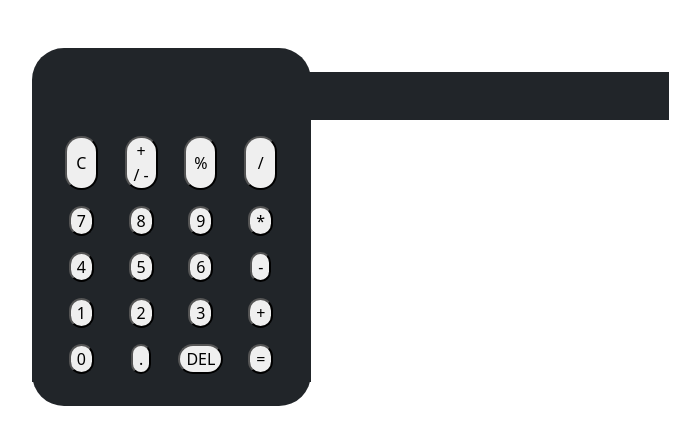
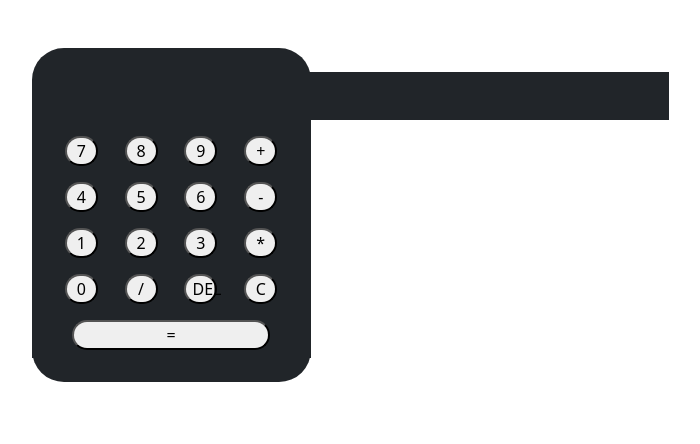
Before and after one commit to askaryxiii/CALCX, a plain HTML site: page index.html in a window 1280 px wide. Shown: the whole page, without its empty margins (387-1087 px from the left). Drawn offline with Linux system fonts and the light colour scheme.

Commit message:
19/7/2024
Finalize the code

```diff
--- a/index.html
+++ b/index.html
@@ -18,64 +18,56 @@
                 <input type="text" class="result text-white fs-1 fw-bold m-0 bg-dark border-0">
             </div>
             <div class="buttonSection row gap-3 bg-dark px-2 pb-2 pt-3 justify-content-center">
+                <div class="col-2 p-0 m-0 d-flex justify-content-center"><button class="numbers rounded-4 w-75"
+                        onclick="getInput(0 , true)">7</button>
+                </div>
+                <div class="col-2 p-0 m-0 d-flex justify-content-center"><button class="numbers rounded-4 w-75"
+                        onclick="getInput(1 , true)">8</button>
+                </div>
+                <div class="col-2 p-0 m-0 d-flex justify-content-center"><button class="numbers rounded-4 w-75"
+                        onclick="getInput(2 , true)">9</button>
+                </div>
+                <div class="col-2 p-0 m-0 d-flex justify-content-center"><button class="operators rounded-4 w-75"
+                        onclick="getInput(0, false)">+</button>
+                </div>
+                <div class="col-2 p-0 m-0 d-flex justify-content-center"><button class="numbers rounded-4 w-75"
+                        onclick="getInput(3 , true)">4</button>
+                </div>
+                <div class="col-2 p-0 m-0 d-flex justify-content-center"><button class="numbers rounded-4 w-75"
+                        onclick="getInput(4 , true)">5</button>
+                </div>
+                <div class="col-2 p-0 m-0 d-flex justify-content-center"><button class="numbers rounded-4 w-75"
+                        onclick="getInput(5 , true)">6</button>
+                </div>
+                <div class="col-2 p-0 m-0 d-flex justify-content-center"><button class="operators rounded-4 w-75"
+                        onclick="getInput(1, false)">-</button>
+                </div>
+                <div class="col-2 p-0 m-0 d-flex justify-content-center"><button class="numbers rounded-4 w-75"
+                        onclick="getInput(6 , true)">1</button>
+                </div>
+                <div class="col-2 p-0 m-0 d-flex justify-content-center"><button class="numbers rounded-4 w-75"
+                        onclick="getInput(7 , true)">2</button>
+                </div>
+                <div class="col-2 p-0 m-0 d-flex justify-content-center"><button class="numbers rounded-4 w-75"
+                        onclick="getInput(8 , true)">3</button>
+                </div>
+                <div class="col-2 p-0 m-0 d-flex justify-content-center"><button class="operators rounded-4 w-75"
+                        onclick="getInput(2, false)">*</button>
+                </div>
+                <div class="col-2 p-0 m-0 d-flex justify-content-center"><button class="numbers rounded-4 w-75"
+                        onclick="getInput(9 , true)">0</button>
+                </div>
+                <div class="col-2 p-0 m-0 d-flex justify-content-center"><button class="operators rounded-4 w-75"
+                        onclick="getInput(3, false)">/</button>
+                </div>
+                <div class="col-2 p-0 m-0 d-flex justify-content-center"><button class="actions rounded-4 w-75"
+                        onclick="deleteAll()">DEL</button>
+                </div>
                 <div class="col-2 p-0 m-0 d-flex justify-content-center"><button class="actions rounded-4 w-75"
                         onclick="deleteAll('deleteAllResult')">C</button>
                 </div>
-        <div class="col-2 p-0 m-0 d-flex justify-content-center"><button class="operators rounded-4 w-75"
-            onclick="getInput(0 , false)">+ / -</button>
-        </div>
-        <div class="col-2 p-0 m-0 d-flex justify-content-center"><button class="operators rounded-4 w-75"
-            onclick="getInput(1, false)">%</button>
-        </div>
-        <div class="col-2 p-0 m-0 d-flex justify-content-center"><button class="operators rounded-4 w-75"
-            onclick="getInput(2, false)">/</button>
-        </div>
-        <div class="col-2 p-0 m-0 d-flex justify-content-center"><button class="numbers rounded-4"
-            onclick="getInput(0 , true)">7</button>
-        </div>
-        <div class="col-2 p-0 m-0 d-flex justify-content-center"><button class="numbers rounded-4"
-            onclick="getInput(1 , true)">8</button>
-        </div>
-        <div class="col-2 p-0 m-0 d-flex justify-content-center"><button class="numbers rounded-4"
-            onclick="getInput(2 , true)">9</button>
-        </div>
-        <div class="col-2 p-0 m-0 d-flex justify-content-center"><button class="operators rounded-4"
-            onclick="getInput(3, false)">*</button>
-        </div>
-        <div class="col-2 p-0 m-0 d-flex justify-content-center"><button class="numbers rounded-4"
-            onclick="getInput(3 , true)">4</button>
-        </div>
-        <div class="col-2 p-0 m-0 d-flex justify-content-center"><button class="numbers rounded-4"
-            onclick="getInput(4 , true)">5</button>
-        </div>
-        <div class="col-2 p-0 m-0 d-flex justify-content-center"><button class="numbers rounded-4"
-            onclick="getInput(5 , true)">6</button>
-        </div>
-        <div class="col-2 p-0 m-0 d-flex justify-content-center"><button class="operators rounded-4"
-            onclick="getInput(4, false)">-</button>
-        </div>
-        <div class="col-2 p-0 m-0 d-flex justify-content-center"><button class="numbers rounded-4"
-            onclick="getInput(6 , true)">1</button>
-        </div>
-        <div class="col-2 p-0 m-0 d-flex justify-content-center"><button class="numbers rounded-4"
-            onclick="getInput(7 , true)">2</button>
-        </div>
-        <div class="col-2 p-0 m-0 d-flex justify-content-center"><button class="numbers rounded-4"
-            onclick="getInput(8 , true)">3</button>
-        </div>
-        <div class="col-2 p-0 m-0 d-flex justify-content-center"><button class="operators rounded-4"
-            onclick="getInput(5, false)">+</button>
-        </div>
-        <div class="col-2 p-0 m-0 d-flex justify-content-center"><button class="numbers rounded-4"
-            onclick="getInput(9 , true)">0</button>
-        </div>
-        <div class="col-2 p-0 m-0 d-flex justify-content-center"><button class="dot rounded-4">.</button>
-        </div>
-        <div class="col-2 p-0 m-0 d-flex justify-content-center"><button class="actions rounded-4"
-            onclick="deleteAll()">DEL</button>
-        </div>
-        <div class="col-2 p-0 m-0 d-flex justify-content-center"><button class="operators rounded-4"
-            onclick="getInput(6, false)">=</button>
+                <div class="col-12 p-0 m-0 d-flex justify-content-center"><button class="operators rounded-4 w-75"
+                        onclick="getInput(4, false)">=</button>
                 </div>
             </div>
         </div>
--- a/js/javascript.js
+++ b/js/javascript.js
@@ -1,22 +1,48 @@
+/*
+1-design buttons and a input field to show result at
+2-logic part
+  2.1 - get numbers in an array and operators in seperate array
+  2.2 - when you press the button sent the value of the button to logic
+    2.2.0 - filter the value if it's a number or an operator
+  2.3 - procces the value and make it a number
+  2.4 - show it in the input field
+  2.5 - make delete button return the input field empty
+3-put some style to your HTML
+*/
 
+
+
+
+
+// getting array variables with buttons value
+var intialNumbers = document.querySelectorAll(".numbers");
+var intialOperators = document.querySelectorAll(".operators");
+
+// select result input field
+var displayedResult = document.querySelector(".result");
+
+
+
+// filter the the pressed button's value
 function getInput(index, type) {
-  var intialNumbers = document.querySelectorAll(".numbers");
-  var intialOperators = document.querySelectorAll(".operators");
   if ((type == true)) {
+    // numbers returns an index number and true indicating it's a numbers
     var number = +intialNumbers[index].innerHTML;
     displayInResult(number);
   } else if ((type == false)) {
+    // operators returns an index number and false indicating it's an operators
     var operator = intialOperators[index].innerHTML;
     displayInResult(operator);
   }
 }
 
+
+// display the pressed button in input field
 function displayInResult(dispalyedObject) {
-  var displayedResult = document.querySelector(".result");
   displayedResult.value = displayedResult.value + dispalyedObject;
 }
 
+// return input field empty
 function deleteAll() {
-  var displayedResult = document.querySelector(".result");
   displayedResult.value = "";
 }
--- a/style/style.css
+++ b/style/style.css
@@ -1,5 +1,7 @@
 .result {
   height: 3rem;
   overflow: auto;
-
 }
+.result:focus-visible {
+  outline: none;
+}
```
Lines whose indentation alone changed are shown as unchanged.
